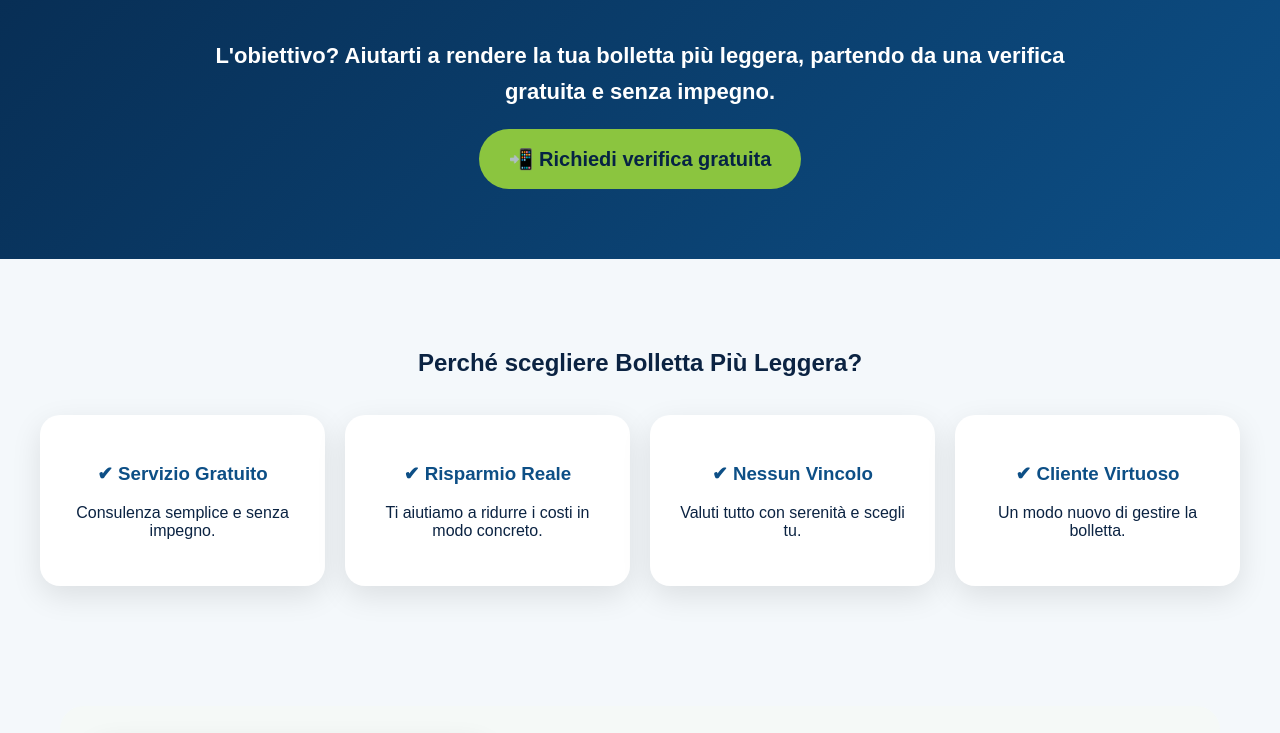
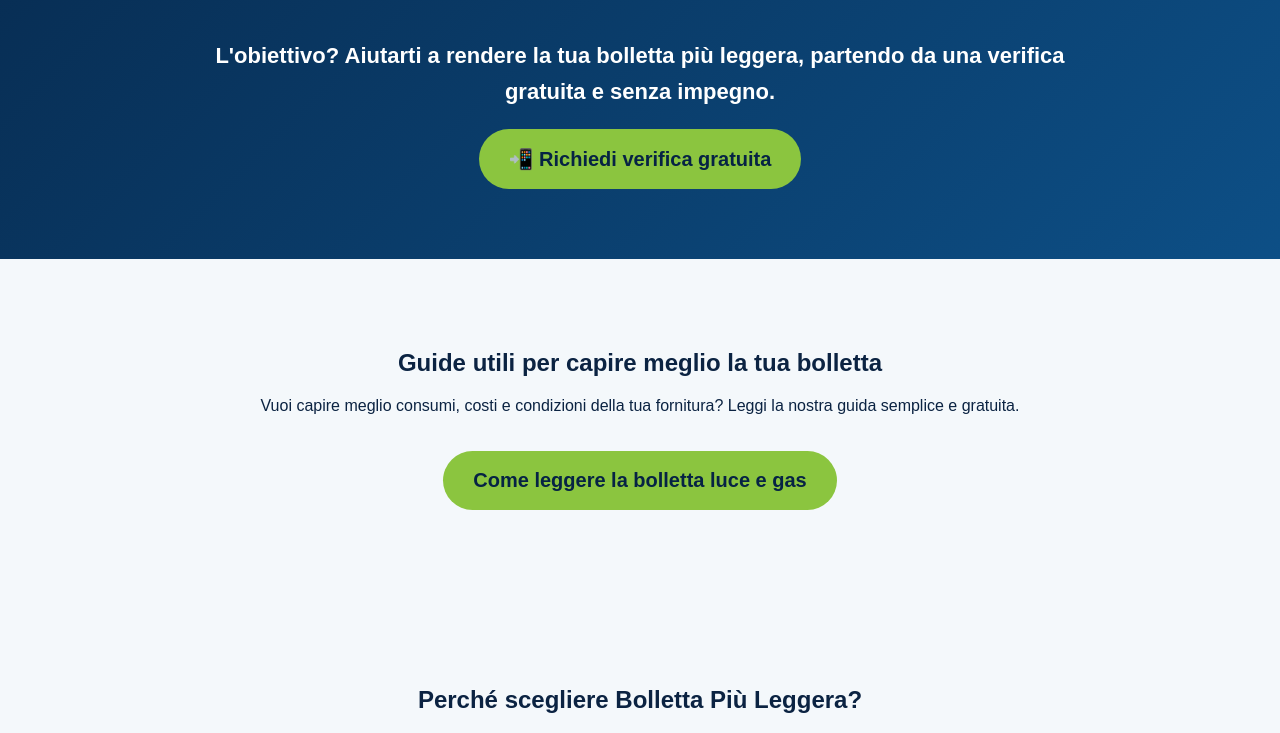
Before and after one commit to robertofattore/bollettapiuleggera, a plain HTML site: page index.html in a window 1280 px wide. Shown: the part 543-1276 px from the top of the page. Drawn offline with Linux system fonts and the light colour scheme.

Commit message:
Update index.html

```diff
--- a/index.html
+++ b/index.html
@@ -211,8 +211,19 @@
 
 
 </section>
+<section class="section">
+  <h2>Guide utili per capire meglio la tua bolletta</h2>
+  <p>
+    Vuoi capire meglio consumi, costi e condizioni della tua fornitura?
+    Leggi la nostra guida semplice e gratuita.
+  </p>
 
-
+  <p>
+    <a class="btn" href="come-leggere-bolletta-luce-gas.html">
+      Come leggere la bolletta luce e gas
+    </a>
+  </p>
+</section>
 <section class="section">
 
 <h2>Perché scegliere Bolletta Più Leggera?</h2>
```
